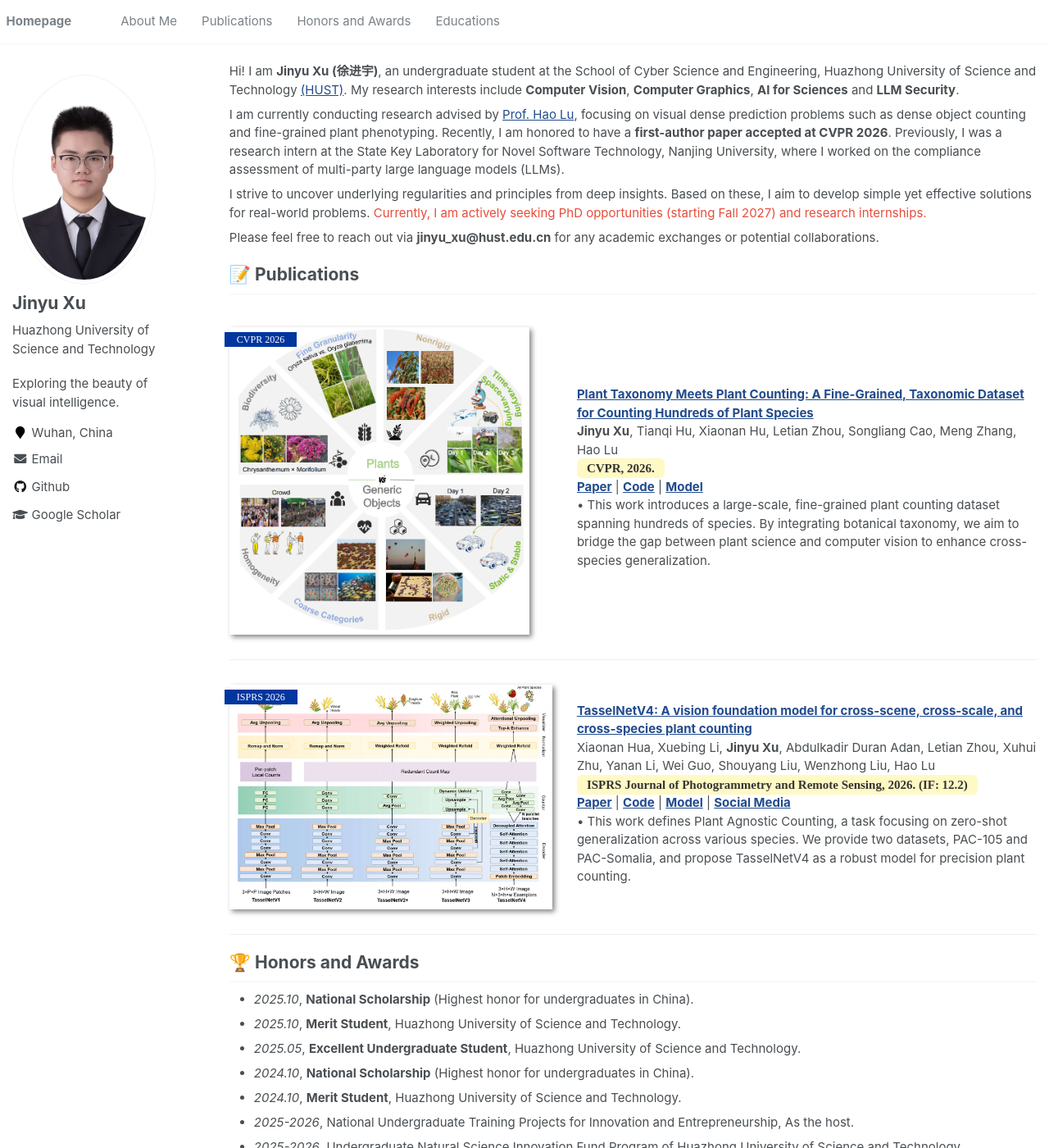
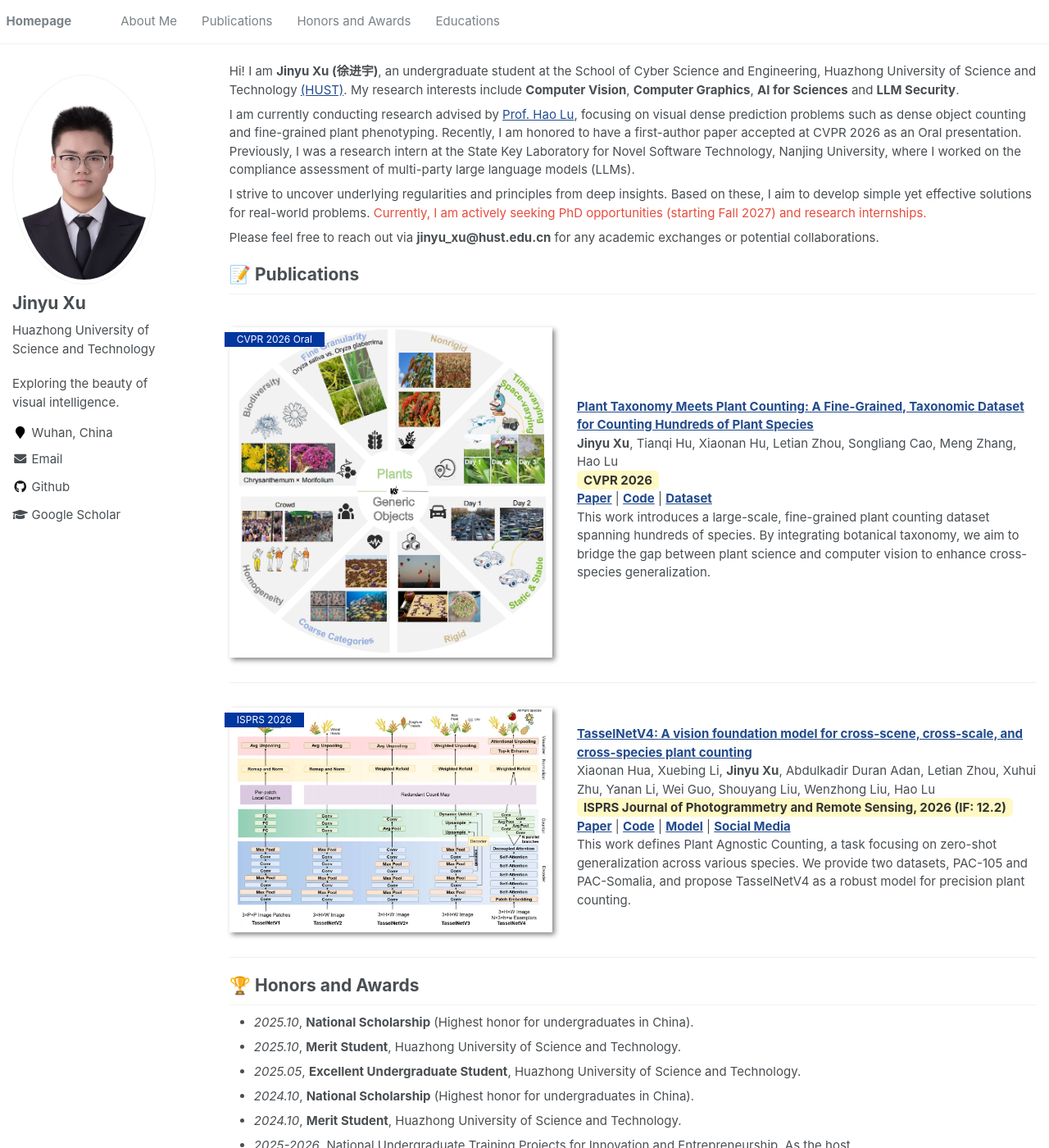
Before and after one commit to xu-jinyu/xu-jinyu.github.io, a Jekyll site: the page built from _pages/about.md, in a window 1280 px wide and 1400 px high. Shown: the whole window at 82% size. Built offline with Jekyll 4.4.1, drawn with Linux system fonts in a browser that asks for light colours.

Commit message:
Update homepage: Add CVPR 2026 Oral paper

```diff
--- a/_pages/about.md
+++ b/_pages/about.md
@@ -19,7 +19,7 @@ redirect_from:
 
 Hi! I am **Jinyu Xu (徐进宇)**, an undergraduate student at the School of Cyber Science and Engineering, Huazhong University of Science and Technology [(HUST)](https://www.hust.edu.cn/). My research interests include **Computer Vision**, **Computer Graphics**, **AI for Sciences** and **LLM Security**.
 
-I am currently conducting research advised by [Prof. Hao Lu](https://scholar.google.com/citations?user=Ly2qWWgAAAAJ&hl=zh-CN), focusing on visual dense prediction problems such as dense object counting and fine-grained plant phenotyping. Recently, I am honored to have a **first-author paper accepted at CVPR 2026**. Previously, I was a research intern at the State Key Laboratory for Novel Software Technology, Nanjing University, where I worked on the compliance assessment of multi-party large language models (LLMs).
+I am currently conducting research advised by [Prof. Hao Lu](https://scholar.google.com/citations?user=Ly2qWWgAAAAJ&hl=zh-CN), focusing on visual dense prediction problems such as dense object counting and fine-grained plant phenotyping. Recently, I am honored to have a first-author paper accepted at CVPR 2026 as an Oral presentation. Previously, I was a research intern at the State Key Laboratory for Novel Software Technology, Nanjing University, where I worked on the compliance assessment of multi-party large language models (LLMs).
 
 I strive to uncover underlying regularities and principles from deep insights. Based on these, I aim to develop simple yet effective solutions for real-world problems.<span style="color: #e74c3c;"> Currently, I am actively seeking PhD opportunities (starting Fall 2027) and research internships.</span>
 
@@ -34,35 +34,34 @@ Please feel free to reach out via **jinyu_xu@hust.edu.cn** for any academic exch
 <div class='paper-box'>
   <div class='paper-box-image'>
     <div>
-      <div class="badge" style="font-family: 'Times New Roman', Times, serif;">CVPR 2026</div>
-      <img src='images/cvpr2026.png' alt="CVPR2026" width="93%">
+      <div class="badge">CVPR 2026 Oral</div>
+      <img src='images/cvpr2026.png' alt="CVPR2026" width="100%">
     </div>
   </div>
   <div class='paper-box-text' markdown="1">
 
-[**Plant Taxonomy Meets Plant Counting: A Fine-Grained, Taxonomic Dataset for Counting Hundreds of Plant Species**](#) \\
+[**Plant Taxonomy Meets Plant Counting: A Fine-Grained, Taxonomic Dataset for Counting Hundreds of Plant Species**](https://arxiv.org/abs/2603.21229) \\
 **Jinyu Xu**, Tianqi Hu, Xiaonan Hu, Letian Zhou, Songliang Cao, Meng Zhang, Hao Lu \\
-<span style="background-color: #fff9c4; color: #333; padding: 4px 12px; border-radius: 6px; font-weight: bold; font-family: 'Times New Roman', Times, serif;">CVPR, 2026.</span> \\
-[**Paper**](#) | [**Code**](#) | [**Model**](#) \\
-&#8226; This work introduces a large-scale, fine-grained plant counting dataset spanning hundreds of species. By integrating botanical taxonomy, we aim to bridge the gap between plant science and computer vision to enhance cross-species generalization.
+<span style="background-color: #fff9c4; color: #333; padding: 2px 8px; border-radius: 6px; font-weight: bold;">CVPR 2026</span> \\
+[**Paper**](https://arxiv.org/abs/2603.21229) | [**Code**](https://github.com/tiny-smart/TPC-268) | [**Dataset**](https://huggingface.co/datasets/jinyu-xu/TPC-268) \\
+This work introduces a large-scale, fine-grained plant counting dataset spanning hundreds of species. By integrating botanical taxonomy, we aim to bridge the gap between plant science and computer vision to enhance cross-species generalization.
 </div>
 </div>
-
 
 <div class='paper-box'>
   <div class='paper-box-image'>
     <div>
-      <div class="badge" style="font-family: 'Times New Roman', Times, serif;">ISPRS 2026</div>
-      <img src='images/tasselnetv4-2.png' alt="sym" width="100%">
+      <div class="badge">ISPRS 2026</div>
+      <img src='images/tasselnetv4-2.png' alt="TasselNetV4" width="100%">
     </div>
   </div>
   <div class='paper-box-text' markdown="1">
 
 [**TasselNetV4: A vision foundation model for cross-scene, cross-scale, and cross-species plant counting**](https://arxiv.org/abs/2509.20857) \\
 Xiaonan Hua, Xuebing Li, **Jinyu Xu**, Abdulkadir Duran Adan, Letian Zhou, Xuhui Zhu, Yanan Li, Wei Guo, Shouyang Liu, Wenzhong Liu, Hao Lu \\
-<span style="background-color: #fff9c4; color: #333; padding: 4px 12px; border-radius: 6px; font-weight: bold; font-family: 'Times New Roman', Times, serif;">ISPRS Journal of Photogrammetry and Remote Sensing, 2026. (IF: 12.2)</span> \\
+<span style="background-color: #fff9c4; color: #333; padding: 2px 8px; border-radius: 6px; font-weight: bold;">ISPRS Journal of Photogrammetry and Remote Sensing, 2026 (IF: 12.2)</span> \\
 [**Paper**](https://arxiv.org/abs/2509.20857) | [**Code**](https://github.com/tiny-smart/TasselNetV4/) | [**Model**](https://huggingface.co/akaxiao/TasselNetV4) | [**Social Media**](https://mp.weixin.qq.com/s/9Q4j4Tj4BI1Q5I4_dvdjHQ) \\
-&#8226; This work defines Plant Agnostic Counting, a task focusing on zero-shot generalization across various species. We provide two datasets, PAC-105 and PAC-Somalia, and propose TasselNetV4 as a robust model for precision plant counting.
+This work defines Plant Agnostic Counting, a task focusing on zero-shot generalization across various species. We provide two datasets, PAC-105 and PAC-Somalia, and propose TasselNetV4 as a robust model for precision plant counting.
 </div>
 </div>
 
```
